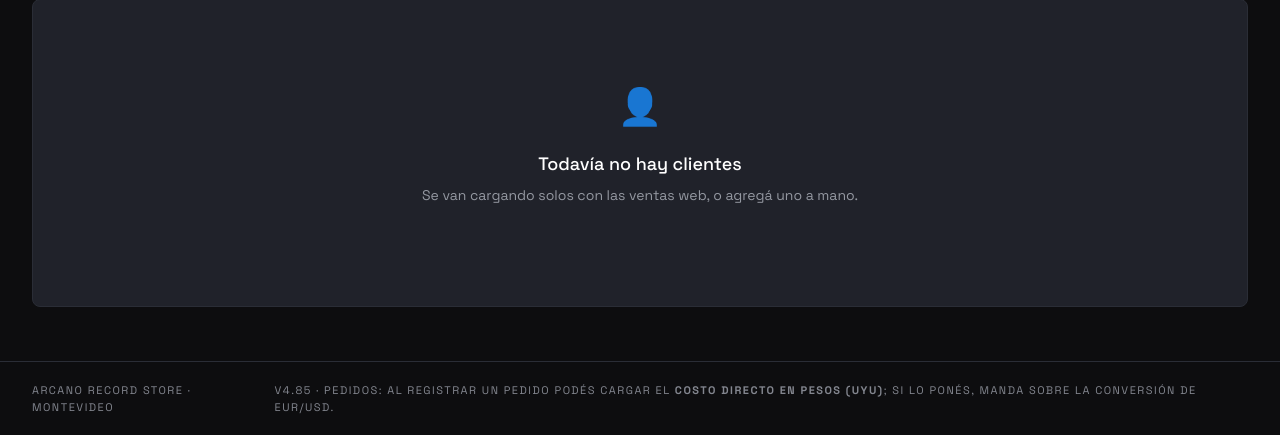
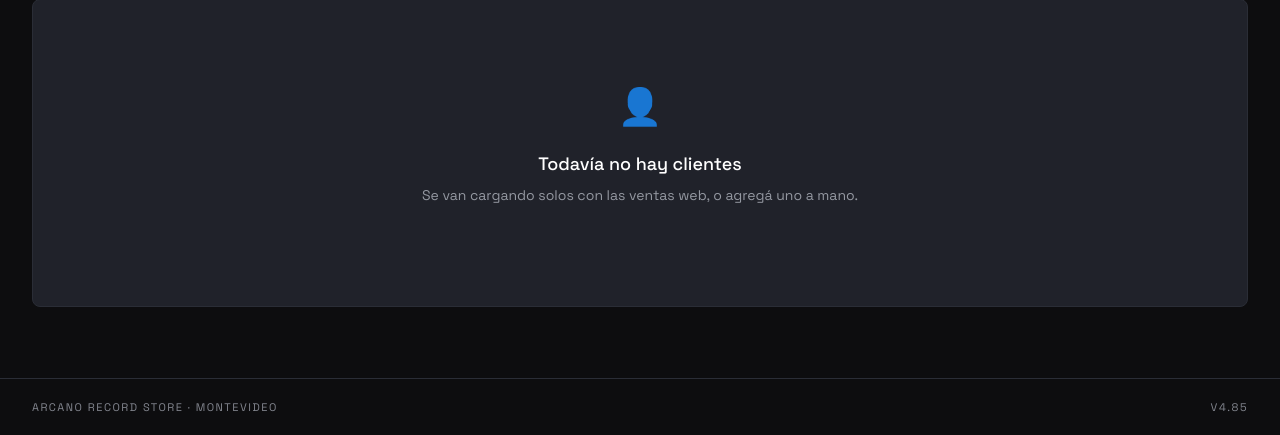
Before and after one commit to arcanorecordstore-creator/arcano-stock, a Flask app: page /admin/clientes in a window 1280 px wide. Shown: the part 365-800 px from the top of the page. Run offline with Flask 3, Linux system fonts and the light colour scheme.

Commit message:
v4.85: footer muestra solo el numero de version (sin la descripcion larga)
Facundo pidio dejar solo el numero de version en el pie de todas las paginas del
admin. De ahora en mas el footer-version es solo "vX.YY".

Co-Authored-By: Claude Opus 4.8 <noreply@anthropic.com>

```diff
--- a/templates/base.html
+++ b/templates/base.html
@@ -108,7 +108,7 @@
 
         <footer class="app-footer">
             <span>Arcano Record Store &middot; Montevideo</span>
-            <span class="footer-version">v4.85 &middot; Pedidos: al registrar un pedido pod&eacute;s cargar el <strong>costo directo en pesos (UYU)</strong>; si lo pon&eacute;s, manda sobre la conversi&oacute;n de EUR/USD.</span>
+            <span class="footer-version">v4.85</span>
         </footer>
     </div>
 
```
